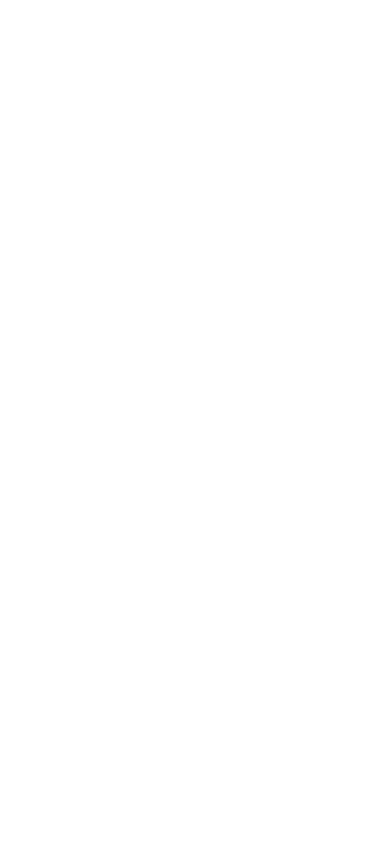
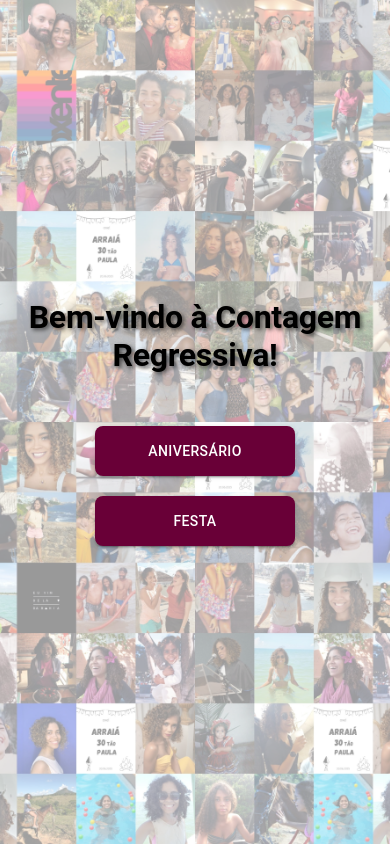
Before and after one commit to lucasvilela91/birthday-countdown, a Next.js app: page / in a window 390 px wide. Built offline with nearby package versions, Linux system fonts and the light colour scheme.

Commit message:
fix: resolve hydration mismatch and improve responsiveness

```diff
--- a/src/app/layout.js
+++ b/src/app/layout.js
@@ -1,11 +1,16 @@
-import React from 'react';
+// app/layout.js
 import { CssBaseline } from '@mui/material';
-import './globals.css'; // Verifique se o arquivo global.css está sendo importado corretamente.
+import './globals.css';
 
-const Layout = ({ children }) => {
+export const metadata = {
+  title: 'Contagem Regressiva',
+  description: 'Site de contagem regressiva para eventos',
+};
+
+export default function RootLayout({ children }) {
   return (
-    <html lang='pt-BR'>
-      <body>
+    <html lang='pt-BR' suppressHydrationWarning>
+      <body suppressHydrationWarning>
         <CssBaseline />
         <div className='background'>
           <div className='content'>{children}</div>
@@ -13,6 +18,4 @@ const Layout = ({ children }) => {
       </body>
     </html>
   );
-};
-
-export default Layout;
+}
--- a/src/app/page.js
+++ b/src/app/page.js
@@ -1,21 +1,30 @@
+// app/page.js
 'use client';
 
-import React from 'react';
-import Layout from './layout'; // Verifique se o caminho está correto
-import { Box, Typography, Button } from '@mui/material'; // Certifique-se de importar o Button do MUI corretamente
+import { Box, Typography, Button } from '@mui/material';
+import { useEffect, useState } from 'react';
 
-const Page = () => {
+export default function HomePage() {
+  const [isClient, setIsClient] = useState(false);
+
+  useEffect(() => {
+    setIsClient(true);
+  }, []);
+
+  if (!isClient) {
+    return null; // Ou um fallback de carregamento
+  }
+
   return (
-    <Layout>
     <Box
       sx={{
         display: 'flex',
         flexDirection: 'column',
-          alignItems: 'center', // Alinha os itens no centro horizontalmente
-          justifyContent: 'center', // Alinha os itens no centro verticalmente
-          height: '100vh', // Garante que o conteúdo fique centralizado na tela
-          textAlign: 'center', // Garante que o texto também esteja centralizado
-          position: 'relative', // Necessário para a sobreposição do fundo
+        alignItems: 'center',
+        justifyContent: 'center',
+        height: '100vh',
+        textAlign: 'center',
+        position: 'relative',
         '&::before': {
           content: '""',
           position: 'absolute',
@@ -23,11 +32,11 @@ const Page = () => {
           left: 0,
           right: 0,
           bottom: 0,
-            backgroundImage: 'url(/photo-to-page.jpg)', // Caminho correto da imagem na pasta public
+          backgroundImage: 'url(/photo-to-page.jpg)',
           backgroundSize: 'cover',
           backgroundPosition: 'center',
-            opacity: 0.4, // Ajuste a opacidade da imagem de fundo
-            zIndex: -1, // Coloca a sobreposição atrás do conteúdo
+          opacity: 0.4,
+          zIndex: -1,
         },
       }}
     >
@@ -37,29 +46,25 @@ const Page = () => {
         gutterBottom
         sx={{
           color: 'black',
-            fontWeight: 'bold', // Negrito para mais ênfase
-            textShadow: '2px 2px 4px rgba(0, 0, 0, 0.6)', // Sombra no texto para melhorar contraste
-            fontSize: '3.25rem', // Aumenta o tamanho da fonte
+          fontWeight: 'bold',
+          textShadow: '2px 2px 4px rgba(0, 0, 0, 0.6)',
+          fontSize: { xs: '2rem', md: '3.25rem' },
         }}
       >
         Bem-vindo à Contagem Regressiva!
       </Typography>
 
-        {/* Botão abaixo do texto */}
       <Button
         variant='contained'
-          color='primary'
         onClick={() => alert('Botão clicado!')}
         sx={{
-            backgroundColor: '#690037', // Cor de fundo personalizada (ex: pink)
+          backgroundColor: '#690037',
           color: '#fff',
           padding: '10px 30px',
-            minWidth: '200px', // Largura mínima
-            minHeight: '50px', // Cor do texto
+          minWidth: '200px',
+          minHeight: '50px',
           borderRadius: '8px',
-            '&:hover': {
-              backgroundColor: '#8A0050', // Cor de fundo ao passar o mouse (hover)
-            },
+          '&:hover': { backgroundColor: '#8A0050' },
           marginTop: '40px',
         }}
       >
@@ -68,26 +73,20 @@ const Page = () => {
 
       <Button
         variant='contained'
-          color='primary'
         onClick={() => alert('Botão clicado!')}
         sx={{
-            backgroundColor: '#690037', // Cor de fundo personalizada (ex: pink)
+          backgroundColor: '#690037',
           color: '#fff',
           padding: '10px 20px',
-            minWidth: '200px', // Largura mínima
-            minHeight: '50px', // Altura mínima // Cor do texto
+          minWidth: '200px',
+          minHeight: '50px',
           borderRadius: '8px',
-            '&:hover': {
-              backgroundColor: '#8A0050', // Cor de fundo ao passar o mouse (hover)
-            },
+          '&:hover': { backgroundColor: '#8A0050' },
           marginTop: '20px',
         }}
       >
         Festa
       </Button>
     </Box>
-    </Layout>
   );
-};
-
-export default Page;
+}
```
Lines whose indentation alone changed are shown as unchanged.
